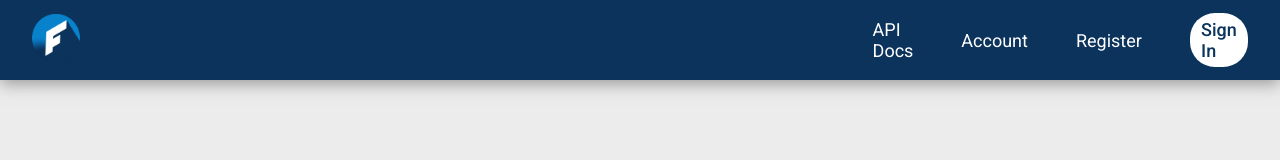
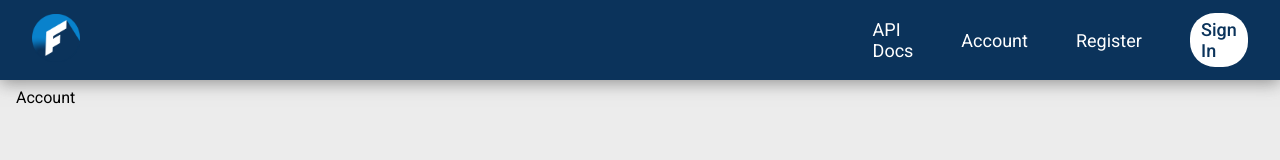
Before and after one commit to dnitecki/finfetch-ui, a React (Create React App) app: page /api/account in a window 1280 px wide. Shown: the top 160 px of the page. Built offline with nearby package versions, Linux system fonts and the light colour scheme.

Commit message:
account page styles

```diff
--- a/src/apps/finfetch-api/pages/account/Account.jsx
+++ b/src/apps/finfetch-api/pages/account/Account.jsx
@@ -4,9 +4,8 @@ import "./Account.scss";
 export default function Account() {
   return (
     <div className="account">
-      <div className="account-container">
-        <div className="account-header"></div>
-      </div>
+      <div className="account-header"></div>
+      <div className="account-container">Account</div>
     </div>
   );
 }
--- a/src/apps/finfetch-api/pages/account/Account.scss
+++ b/src/apps/finfetch-api/pages/account/Account.scss
@@ -3,12 +3,13 @@
   height: 100vh;
   width: 100vw;
   display: flex;
+  flex-direction: column;
 }
 .account-container {
   display: flex;
   height: 100%;
   width: 100%;
-  overflow: hidden;
+  padding: 1rem;
 }
 .account-header {
   height: 5rem;
```
